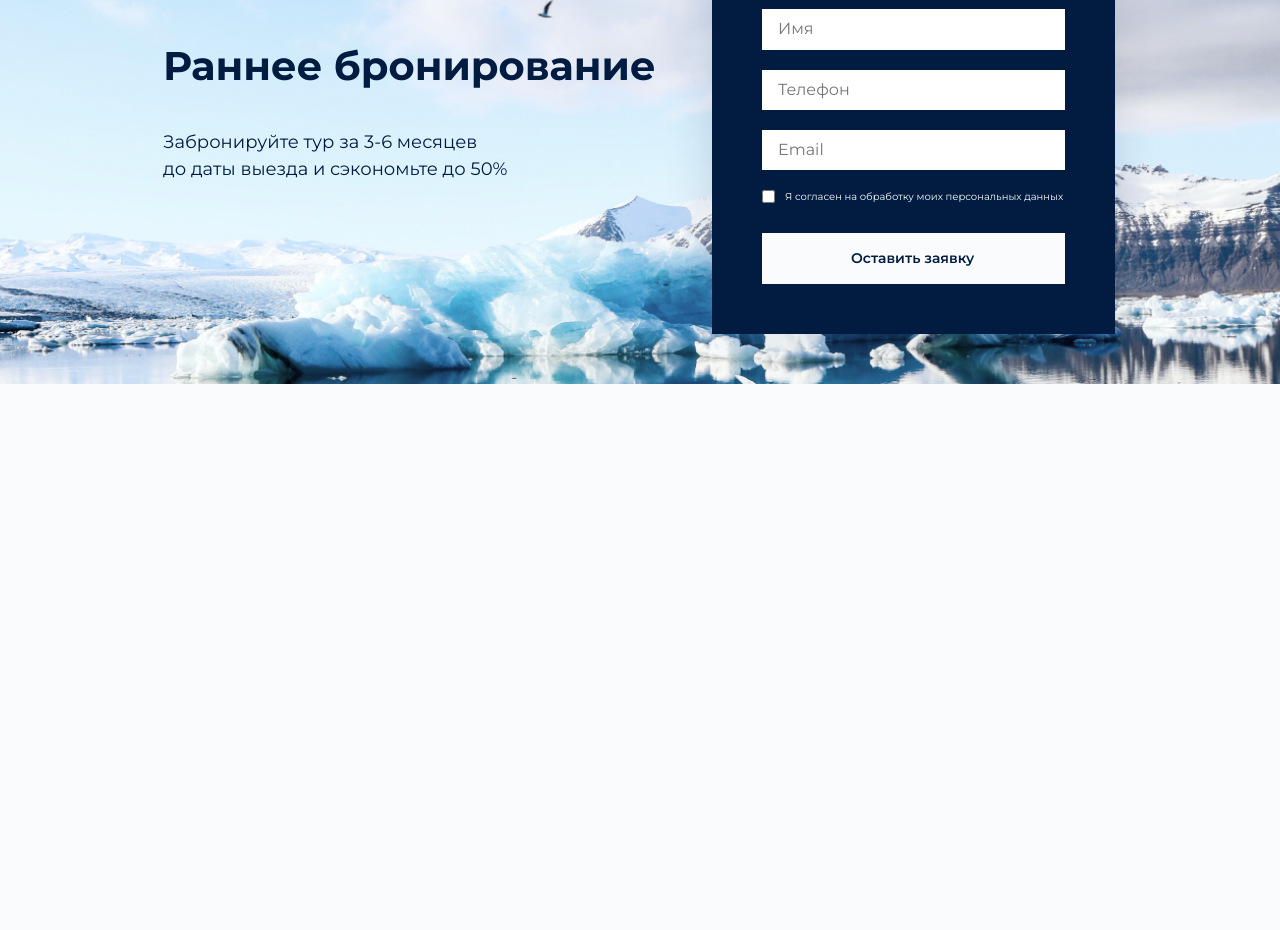
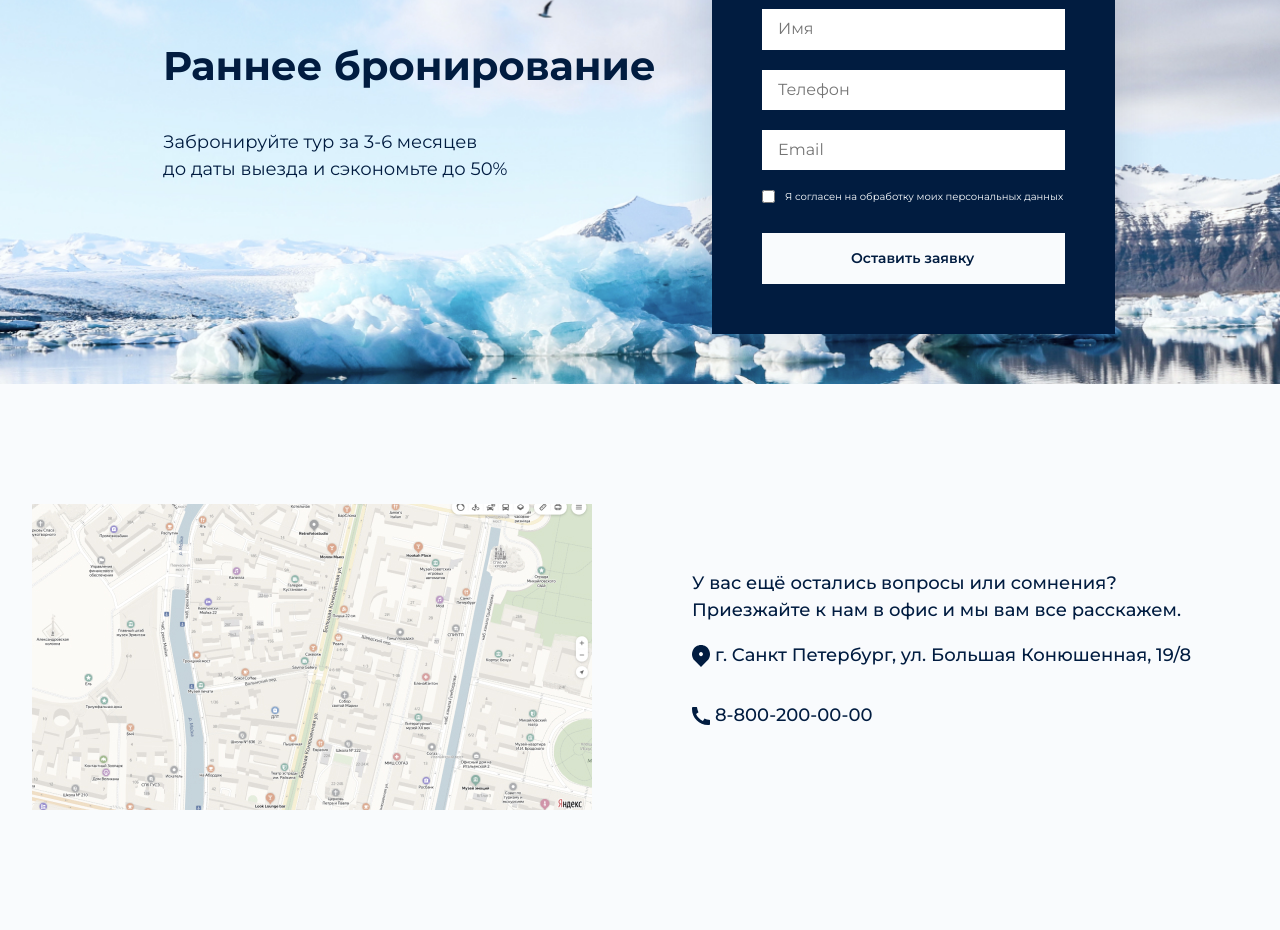
Before and after one commit to Lachugin/Antarctic, a website built with webpack: page source/index.html in a window 1280 px wide. Shown: the part 3225-4155 px from the top of the page. Before the commit the page ends 3609 px from the top, so only its background shows below. Built offline with nearby package versions, Linux system fonts and the light colour scheme; files whose address does not match are found by name.

Commit message:
базовая стилизация контакты

```diff
--- a/source/index.html
+++ b/source/index.html
@@ -263,6 +263,30 @@
         </div>
       </div>
     </section>
+    <section class="contacts">
+      <div class="container">
+        <div class="contacts__wrapper">
+          <div class="contacts__maps">
+            <img src="img/img-map.jpg" width="560" height="306" alt="Карта">
+          </div>
+          <div class="contacts__info">
+            <p>У вас ещё остались вопросы или сомнения? Приезжайте к нам в офис и мы вам все расскажем.</p>
+            <a href="#">
+              <svg width="18" height="22">
+                <use xlink:href="img/sprite/sprite.svg#marker"></use>
+              </svg>
+              г. Санкт Петербург, ул. Большая Конюшенная, 19/8
+            </a>
+            <a href="#">
+              <svg width="18" height="18">
+                <use xlink:href="img/sprite/sprite.svg#phone"></use>
+              </svg>
+              8-800-200-00-00
+            </a>
+          </div>
+        </div>
+      </div>
+    </section>
   </main>
   <!-- Модалки -->
   <div class="modal modal--preload" data-modal="feedback">
--- /dev/null
+++ b/source/sass/blocks/contacts.scss
@@ -0,0 +1,30 @@
+.contacts__wrapper {
+  padding: 120px 0;
+  display: flex;
+  align-items: center;
+  column-gap: 100px;
+}
+
+.contacts__info {
+  max-width: 500px;
+}
+
+.contacts__info p {
+  font-style: normal;
+  font-weight: 500;
+  font-size: 18px;
+  line-height: 150%;
+  color: #011C40;
+}
+
+.contacts__info a {
+  display: flex;
+  align-items: center;
+  column-gap: 5px;
+  margin-bottom: 33px;
+  font-style: normal;
+  font-weight: 500;
+  font-size: 18px;
+  line-height: 150%;
+  color: #011C40;
+}
--- a/source/sass/style.scss
+++ b/source/sass/style.scss
@@ -27,8 +27,10 @@
 @import "blocks/cruises";
 @import "blocks/booking";
 @import "blocks/form";
+@import "blocks/contacts";
+@import "blocks/footer";
 
-// --------------------------------- booking
+// --------------------------------- booking contacts
 
 // ❗❗❗ запрещено использовать изображения в css, касается как jpg \ png, так и svg
 
```
Also changed, not shown: build/css/style.css, build/css/style.min.css, build/img/img-map.jpg (added), build/index.html, source/img/img-map.jpg (added), source/sass/blocks/footer.scss (added), 1 other file.
